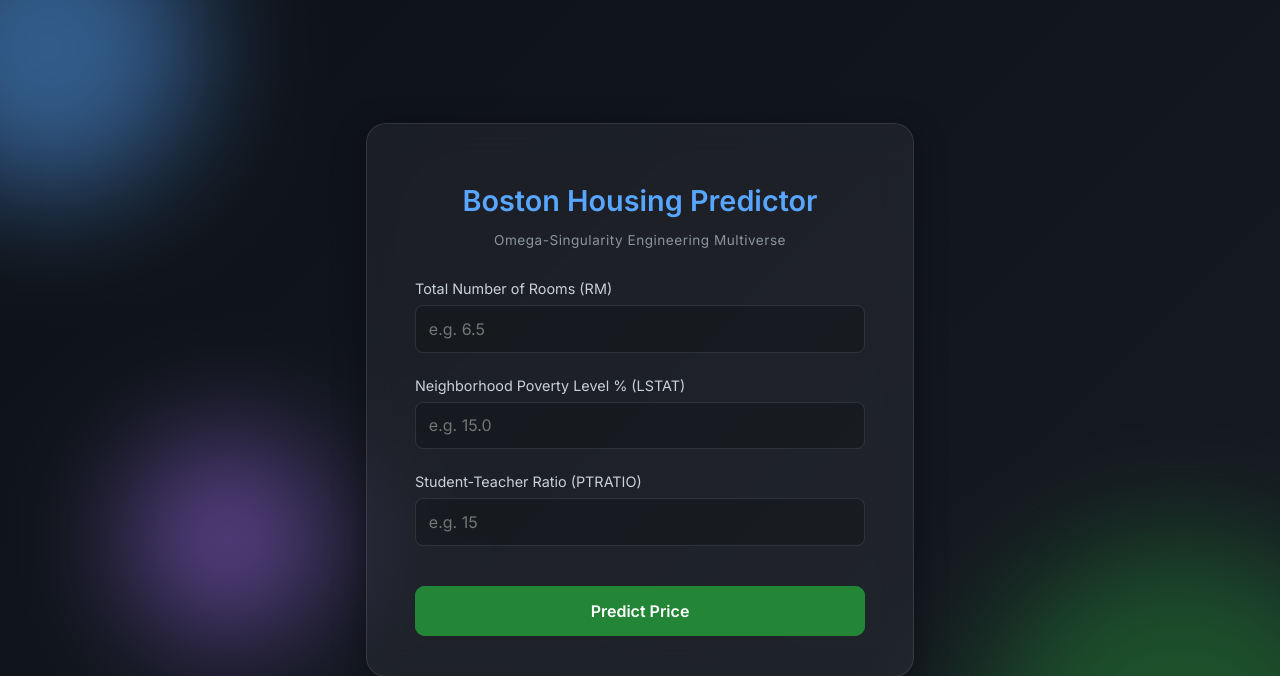
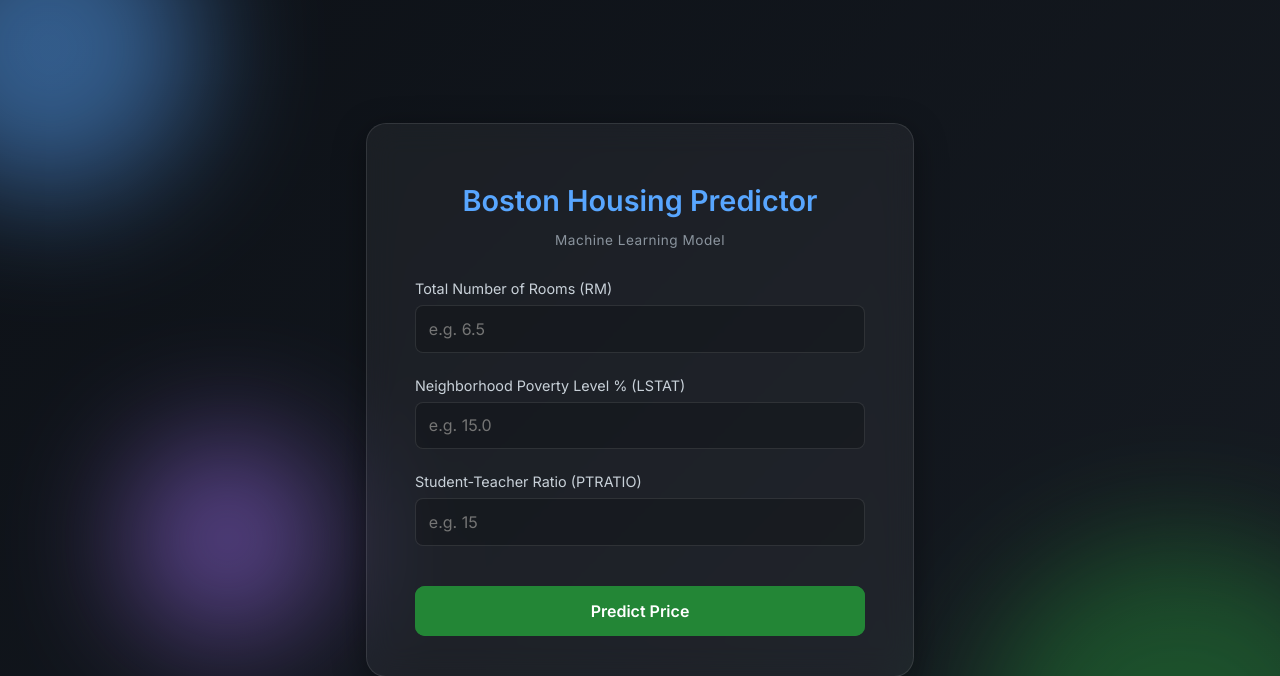
Before and after one commit to Ziad-Tarek-Elatawy/Boston-Housing-Predictor, a FastAPI app: page / in a window 1280 px wide; the page is wider, and only the part inside the window is pictured. Shown: the top 676 px of that part. Run offline with FastAPI, Linux system fonts and the light colour scheme; parts of the project's set-up code (start-up, migrations or seed data) failed here and were passed over.

Commit message:
style: remove omega-singularity branding

```diff
--- a/app/templates/index.html
+++ b/app/templates/index.html
@@ -14,7 +14,7 @@
 <body>
     <div class="glass-container">
         <h1>Boston Housing Predictor</h1>
-        <p class="subtitle">Omega-Singularity Engineering Multiverse</p>
+        <p class="subtitle">Machine Learning Model</p>
 
         <form action="/predict" method="post">
             <div class="form-group">
```
Also changed, not shown: README.md.
